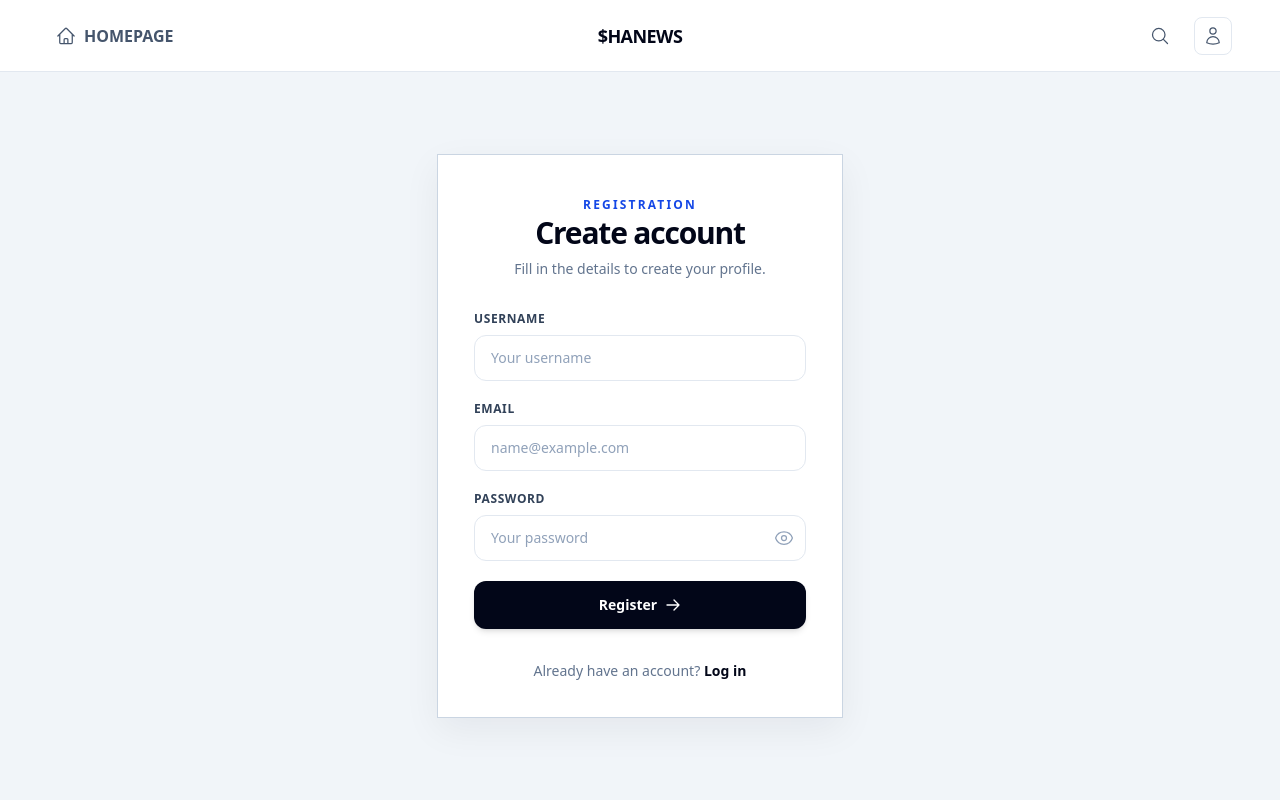
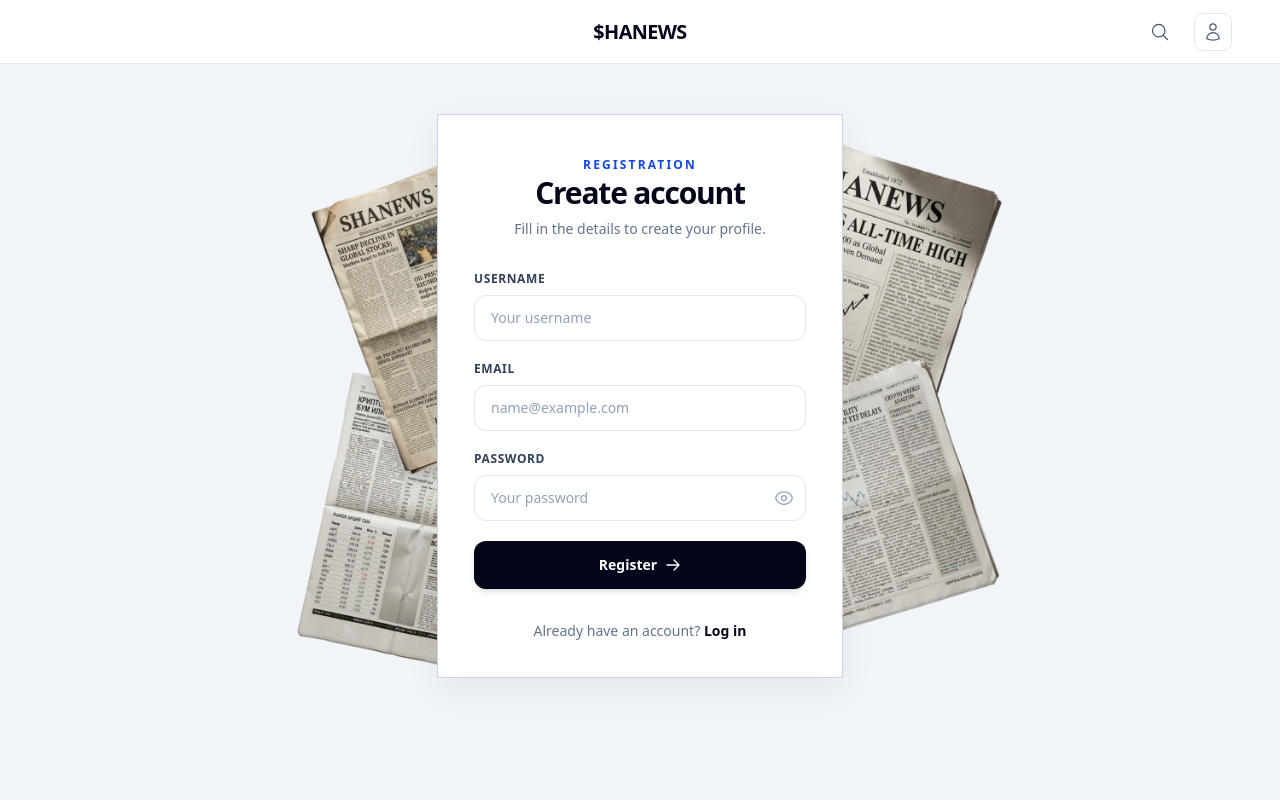
Before and after one commit to kirillionovus/php-blog-shaNews, a PHP site: page /register.php in a window 1280 px wide. Run offline with PHP 8.4, Linux system fonts and the light colour scheme.

Commit message:
Minor design changes

```diff
--- a/register.php
+++ b/register.php
@@ -51,19 +51,11 @@ if($_SERVER['REQUEST_METHOD'] === 'POST'){
     </style>
 </head>
 <body class="min-h-screen overflow-hidden bg-slate-100 text-slate-950 selection:bg-blue-200">
-<header class="relative z-20 flex h-18 items-center justify-between border-b border-slate-200 bg-white px-5 sm:px-8 lg:px-12">
-    <div class="flex items-center flex-1">
-        <a href="index.php" class="flex items-center gap-2 px-2 py-2 text-lm font-semibold text-slate-600 transition hover:text-slate-950 focus-visible:outline-2 focus-visible:outline-offset-2 focus-visible:outline-blue-700 select-none">
-            <svg xmlns="http://www.w3.org/2000/svg" fill="none" viewBox="0 0 24 24" stroke-width="1.5" stroke="currentColor" class="size-5">
-                <path stroke-linecap="round" stroke-linejoin="round" d="m2.25 12 8.954-8.955c.44-.439 1.152-.439 1.591 0L21.75 12M4.5 9.75v10.125c0 .621.504 1.125 1.125 1.125H9.75v-4.875c0-.621.504-1.125 1.125-1.125h2.25c.621 0 1.125.504 1.125 1.125V21h4.125c.621 0 1.125-.504 1.125-1.125V9.75M8.25 21h8.25" />
-            </svg>
-            <span class="hidden sm:inline">HOMEPAGE</span>
-        </a>
-    </div>
-
+<header class="relative z-20 flex h-16 items-center justify-between border-b border-slate-200 bg-white px-5 sm:px-8 lg:px-12">
+    <div class="flex-1"></div>
     <div class="flex justify-center flex-1">
-        <a class="flex items-center gap-2.5 focus-visible:outline-2 focus-visible:outline-offset-4 focus-visible:outline-blue-700 cursor-default select-none">
-            <span class="text-lg font-extrabold tracking-[-0.03em] text-slate-950">$HANEWS</span>
+        <a href="index.php" class="flex items-center gap-2.5 focus-visible:outline-2 focus-visible:outline-offset-4 focus-visible:outline-blue-700 select-none" draggable="false">
+            <span class="text-[1.24em] font-extrabold tracking-[-0.03em] text-slate-950 select-none">$HANEWS</span>
         </a>
     </div>
 
@@ -90,7 +82,10 @@ if($_SERVER['REQUEST_METHOD'] === 'POST'){
 
 
 
-<section class="relative flex min-h-[calc(100vh-4.5rem)] items-center justify-center px-5 py-12">
+<section class="relative flex min-h-[calc(92vh-4.5rem)] items-center justify-center px-5 py-12">
+
+    <img src="assets/images/newspaper-bg.png" alt="Newspaper background" class="absolute inset-0 m-auto max-w-[1092px] w-full pointer-events-none select-none z-0 object-contain" draggable="false">
+
     <div class="relative z-10 w-full max-w-[406px] border border-slate-300 bg-white p-6 shadow-[0_12px_35px_rgba(15,23,42,0.06)] sm:p-9">
         <div class="mb-8 text-center">
             <span class="mb-3 text-xs font-bold uppercase tracking-[0.18em] text-blue-700">Registration</span>
```
